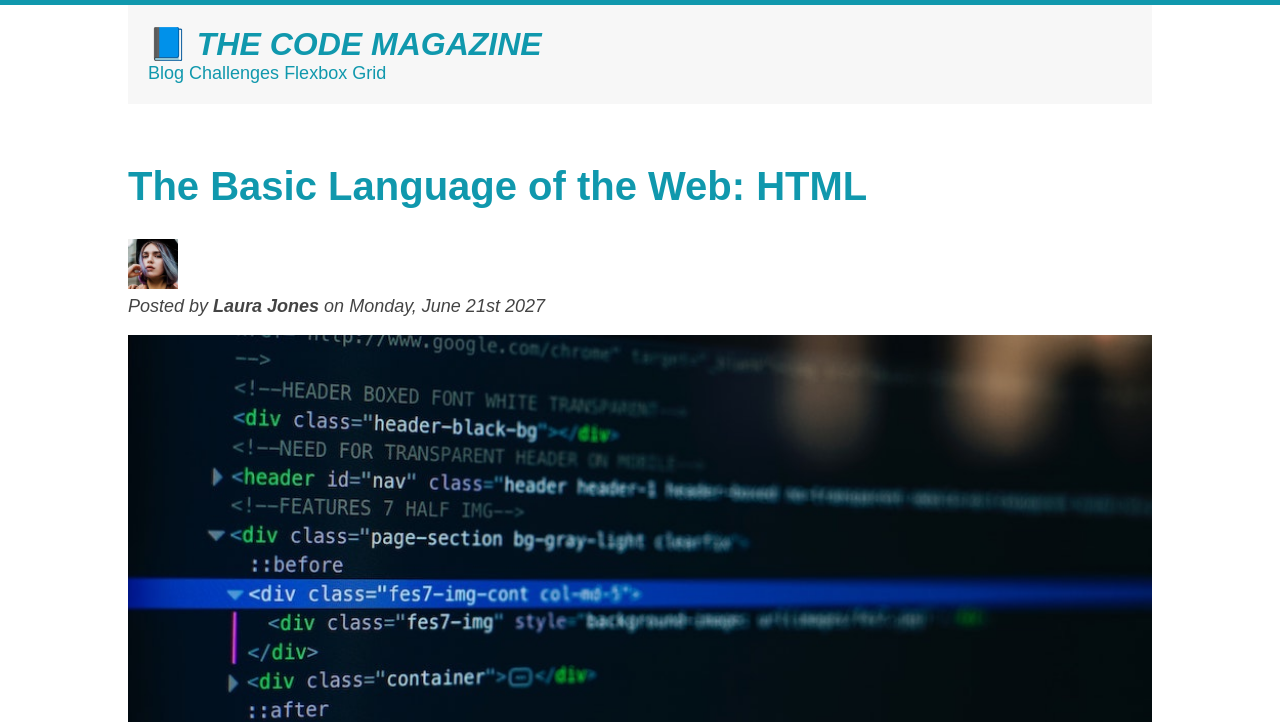
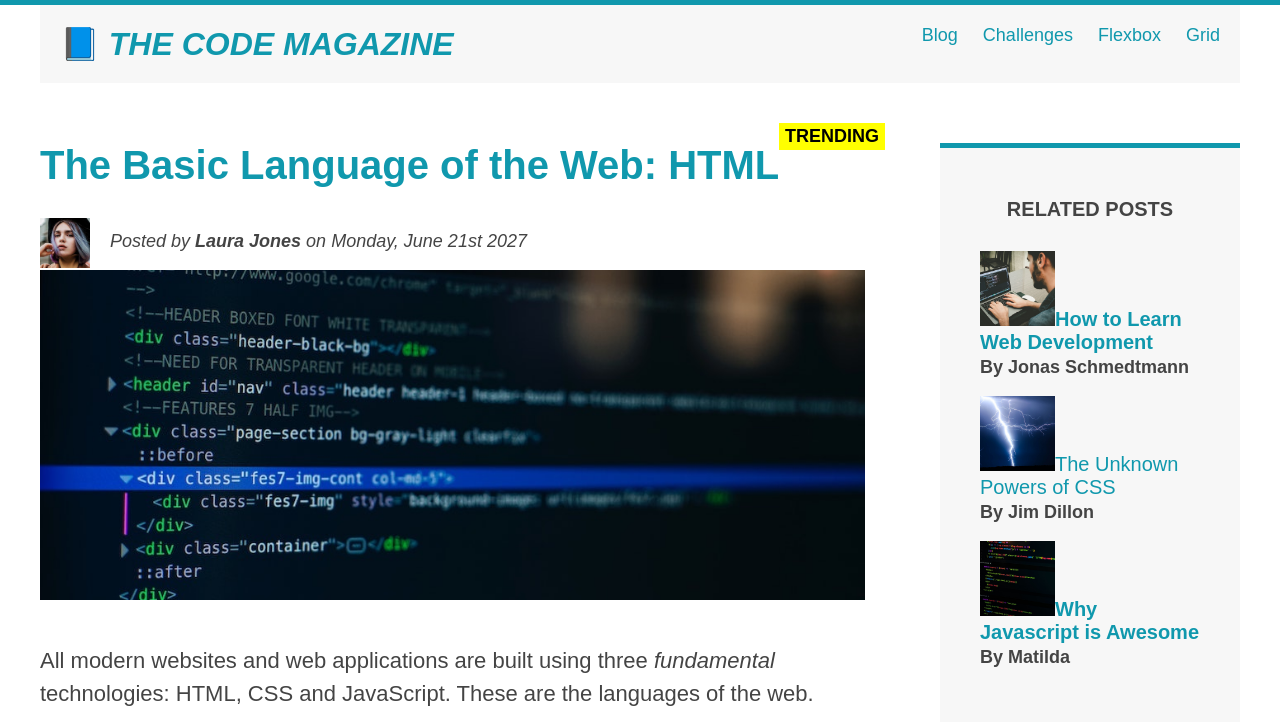
Before and after one commit to henningsadam/udemy-styling-practice-blog-post, a plain HTML site: page index.html in a window 1280 px wide. Shown: the top 722 px of the page. Drawn offline with Linux system fonts and the light colour scheme.

Commit message:
styled the page in a float layout for practice

```diff
--- a/index.html
+++ b/index.html
@@ -8,7 +8,7 @@
   </head>
   <body>
     <div class="container">
-      <header class="main-header">
+      <header class="main-header clearfix">
         <h1>📘 The Code Magazine</h1>
 
         <nav>
@@ -17,7 +17,9 @@
           <a href="./flexbox.html">Flexbox</a>
           <a href="./css-grid.html">Grid</a>
         </nav>
-        <button class="like-button">❤️ Like</button>
+
+        <!-- <div class="clear"></div> -->
+
       </header>
 
       <article>
@@ -28,8 +30,9 @@
             alt="Laura Jones Profile Picture"
             width="50"
             height="50"
+            class="author-img"
           />
-          <p id="author">
+          <p id="author" class="author">
             Posted by <strong>Laura Jones</strong> on Monday, June 21st 2027
           </p>
           <img
@@ -135,6 +138,7 @@
       <footer>
         <p id="copyright">Copyright &copy; by 2027 The Code Magazine</p>
       </footer>
+      <button class="like-button">❤️ Like</button>
     </div>
   </body>
 </html>
--- a/styles.css
+++ b/styles.css
@@ -7,13 +7,14 @@
 * {
   margin: 0px;
   padding: 0px;
+  box-sizing: border-box;
 }
 
 body {
   color: #444;
   font-family: sans-serif;
   border-top: 5px solid var(--seablue);
-  position: relative
+  position: relative;
 }
 
 .main-header {
@@ -22,8 +23,8 @@ body {
   margin-bottom: 60px;
 }
 
-.container{
-  width: 80%;
+.container {
+  width: 1200px;
   margin: 0 auto;
 }
 
@@ -35,6 +36,10 @@ nav {
   font-size: 18px;
 }
 
+nav a:link {
+  margin-left: 20px;
+}
+
 article {
   margin-bottom: 60px;
 }
@@ -43,8 +48,7 @@ aside {
   background-color: var(--light-gray);
   border-top: 5px solid var(--seablue);
   border-bottom: 5px solid var(--seablue);
-  padding: 50px 0;
-  width: 500px;
+  padding: 50px 40px;
 }
 
 h1,
@@ -65,6 +69,19 @@ h1::first-letter {
 h2 {
   font-size: 40px;
   margin-bottom: 30px;
+  position: relative;
+}
+
+h2::after {
+  content: 'Trending';
+  background-color: yellow;
+  font-size: 18px;
+  padding: 3px 6px;
+  color: black;
+  text-transform: uppercase;
+  position: absolute;
+  top: -20px;
+  right: -20px;
 }
 
 h3 {
@@ -77,6 +94,7 @@ h4 {
   font-size: 20px;
   text-transform: uppercase;
   text-align: center;
+  margin-bottom: 30px;
 }
 
 p {
@@ -115,6 +133,7 @@ li:last-child {
 
 .related-posts {
   list-style: none;
+  margin-left: 0;
 }
 
 li:first-child,
@@ -160,3 +179,44 @@ a:active {
   right: 20px;
   bottom: 20px;
 }
+
+/* Floats */
+.author-img {
+  float: left;
+}
+.author {
+  float: left;
+  margin-top: 10px;
+  margin-left: 20px;
+}
+
+h1 {
+  float: left;
+}
+nav {
+  float: right;
+}
+
+.clear {
+  clear: both;
+}
+
+.clearfix::after {
+  content: '';
+  display: block;
+  clear: both;
+}
+
+article {
+  width: 825px;
+  float: left;
+}
+
+aside {
+  width: 300px;
+  float: right;
+}
+
+footer {
+  clear: both;
+}
```
